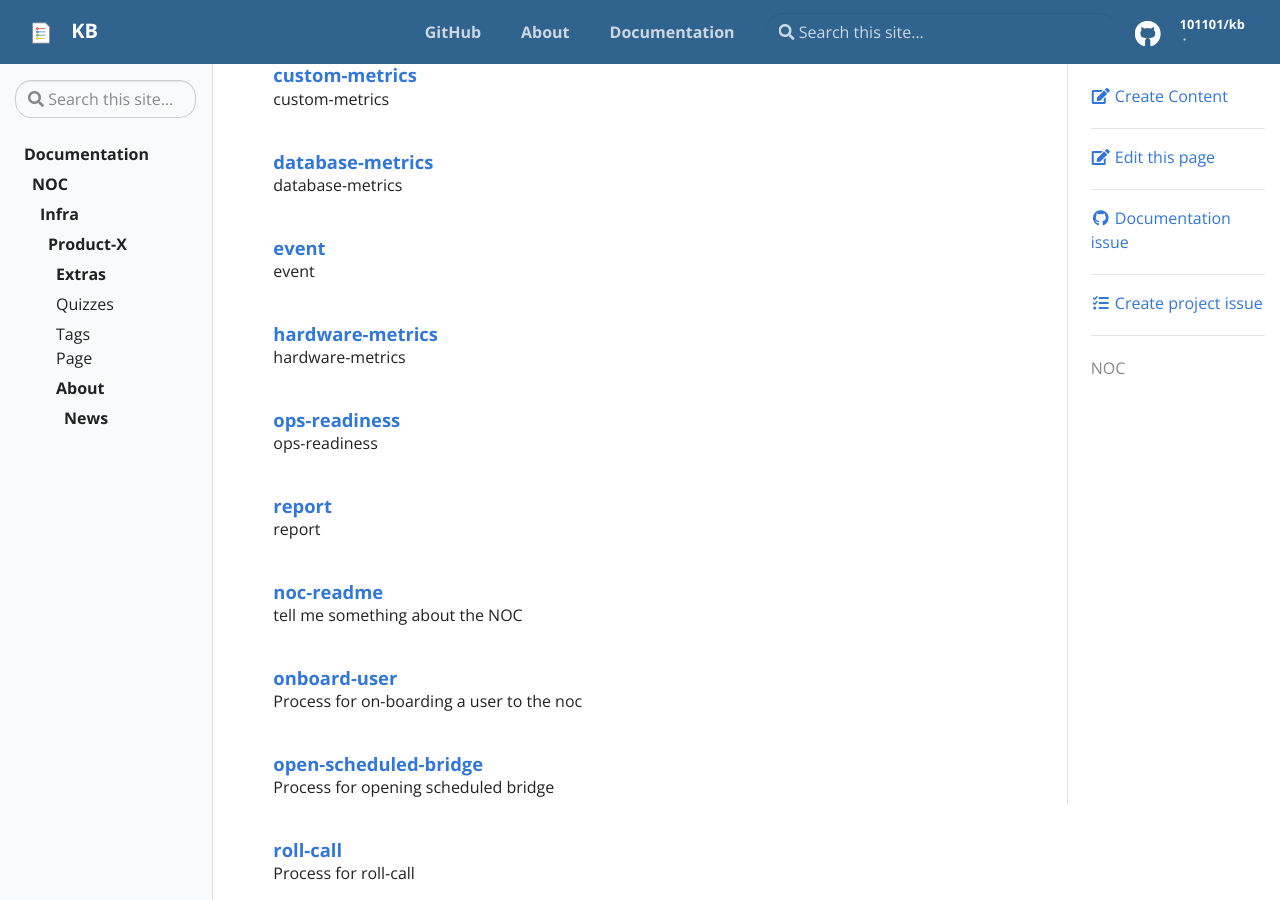
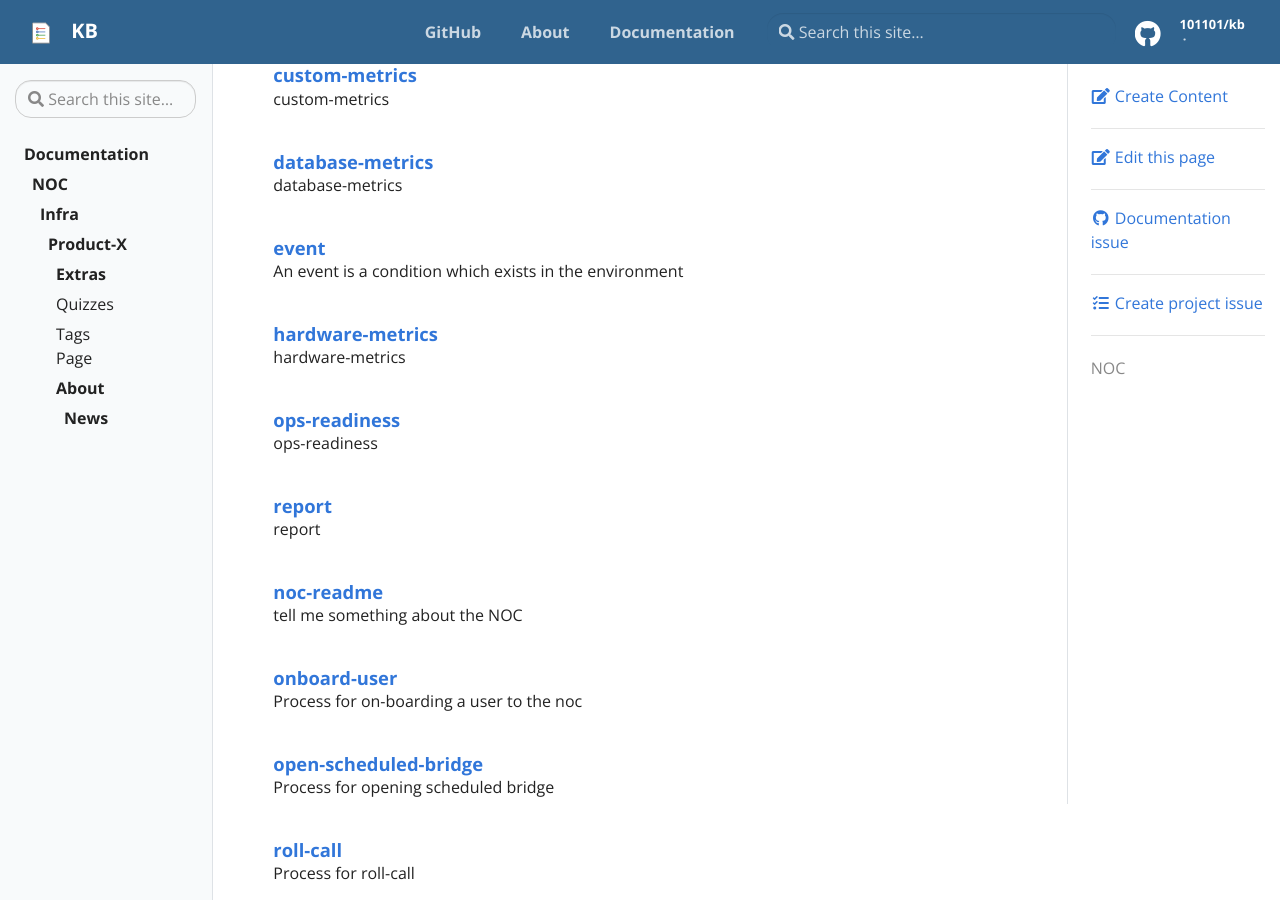
Before and after one commit to 101101/kb, a Jekyll site: the page built from pages/noc.md, in a window 1280 px wide and 900 px high, scrolled down 503 px. Built offline with Jekyll 4.4.1, drawn with Linux system fonts in a browser that asks for light colours.

Commit message:
Update event.md

```diff
--- a/_docs/noc/definitions/event.md
+++ b/_docs/noc/definitions/event.md
@@ -1,12 +1,10 @@
 ---
 title: event
 permalink: /docs/noc/definitions/event/
-tags:
- - noc
- - event
+tags: noc event
 category:
  - noc
-description: event
+description: An event is a condition which exists in the environment
 ---
 
 # event
```
